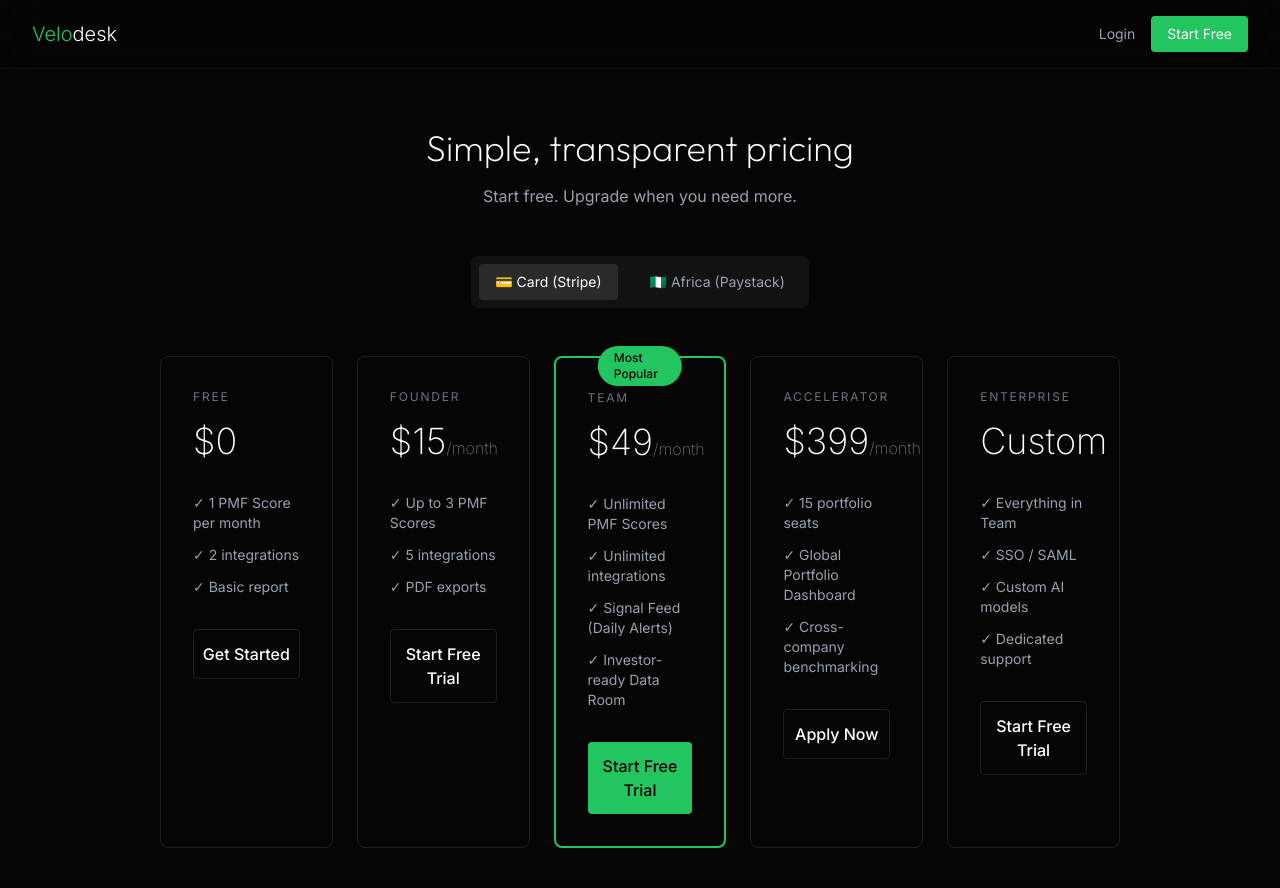
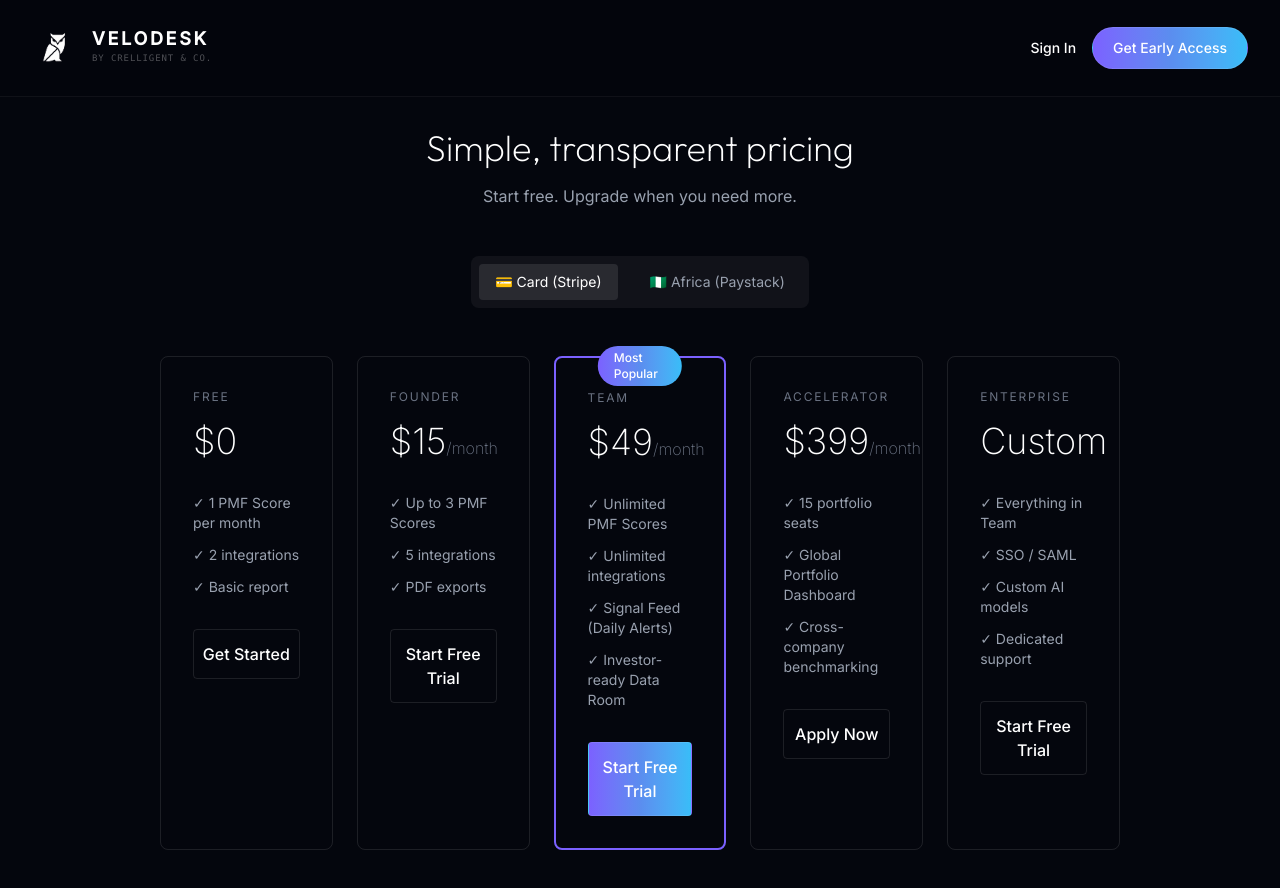
Before and after one commit to Crelligent/velodesk-app, a Next.js app: page /pricing in a window 1280 px wide. Shown: the top 888 px of the page. Built offline with nearby package versions, Linux system fonts and the light colour scheme; no server answers.

Commit message:
style: overhaul pricing page to match landing page brand identity

```diff
--- a/src/app/pricing/page.tsx
+++ b/src/app/pricing/page.tsx
@@ -177,21 +177,23 @@ export default function PricingPage() {
     }
 
     return (
-        <div className="min-h-screen bg-[#050505] text-white">
+        <div className="min-h-screen bg-[#04060D] text-white">
             {/* Nav */}
-            <nav className="fixed top-0 left-0 right-0 z-50 px-8 py-4 bg-[#050505]/80 backdrop-blur-xl border-b border-white/5">
-                <div className="max-w-7xl mx-auto flex items-center justify-between">
-                    <Link href="/" className="text-xl font-light">
-                        <span className="text-[#22c55e]">Velo</span>desk
+            <nav className="fixed top-0 left-0 right-0 z-50 flex items-center justify-between px-8 py-6 backdrop-blur-xl bg-[#04060D]/80 border-b border-white/5">
+                <Link href="/" className="flex items-center gap-3 relative z-10">
+                    <img src="/velodesk%20(2).png" alt="Velodesk" className="h-12 w-auto" />
+                    <div className="flex flex-col justify-center">
+                        <span className="font-orbitron font-bold text-lg tracking-[0.15em] text-white leading-none">VELODESK</span>
+                        <span className="font-mono text-[9px] text-white/30 tracking-widest mt-1 uppercase">By Crelligent & Co.</span>
+                    </div>
+                </Link>
+                <div className="flex items-center gap-4 relative z-10">
+                    <Link href="/login" className="text-sm font-medium text-white hover:text-[#7B61FF] transition">
+                        Sign In
                     </Link>
-                    <div className="flex items-center gap-4">
-                        <Link href="/login" className="text-sm text-gray-400 hover:text-white">
-                            Login
-                        </Link>
-                        <Link href="/signup" className="text-sm px-4 py-2 bg-[#22c55e] rounded">
-                            Start Free
-                        </Link>
-                    </div>
+                    <Link href="/signup" className="px-5 py-2.5 bg-gradient-to-r from-[#7B61FF] via-[#5B8DEF] to-[#38BDF8] hover:brightness-110 text-white text-sm font-medium rounded-full transition border border-white/10">
+                        Get Early Access
+                    </Link>
                 </div>
             </nav>
 
@@ -228,12 +230,12 @@ export default function PricingPage() {
                         <div
                             key={plan.id}
                             className={`p-8 border rounded-lg relative ${plan.popular
-                                    ? 'border-[#22c55e] border-2'
+                                    ? 'border-[#7B61FF] border-2'
                                     : 'border-white/10'
                                 }`}
                         >
                             {plan.popular && (
-                                <div className="absolute -top-3 left-1/2 -translate-x-1/2 px-4 py-1 bg-[#22c55e] text-black text-xs font-medium rounded-full">
+                                <div className="absolute -top-3 left-1/2 -translate-x-1/2 px-4 py-1 bg-gradient-to-r from-[#7B61FF] via-[#5B8DEF] to-[#38BDF8] text-white text-xs font-medium rounded-full">
                                     Most Popular
                                 </div>
                             )}
@@ -263,7 +265,7 @@ export default function PricingPage() {
                                 onClick={() => handleCheckout(plan.id)}
                                 disabled={loading === plan.id}
                                 className={`w-full py-3 rounded font-medium transition disabled:opacity-50 ${plan.popular
-                                        ? 'bg-[#22c55e] text-black hover:bg-[#16a34a]'
+                                        ? 'bg-gradient-to-r from-[#7B61FF] via-[#5B8DEF] to-[#38BDF8] text-white hover:brightness-110 border border-white/10'
                                         : 'border border-white/10 hover:bg-white/5'
                                     }`}
                             >
```
